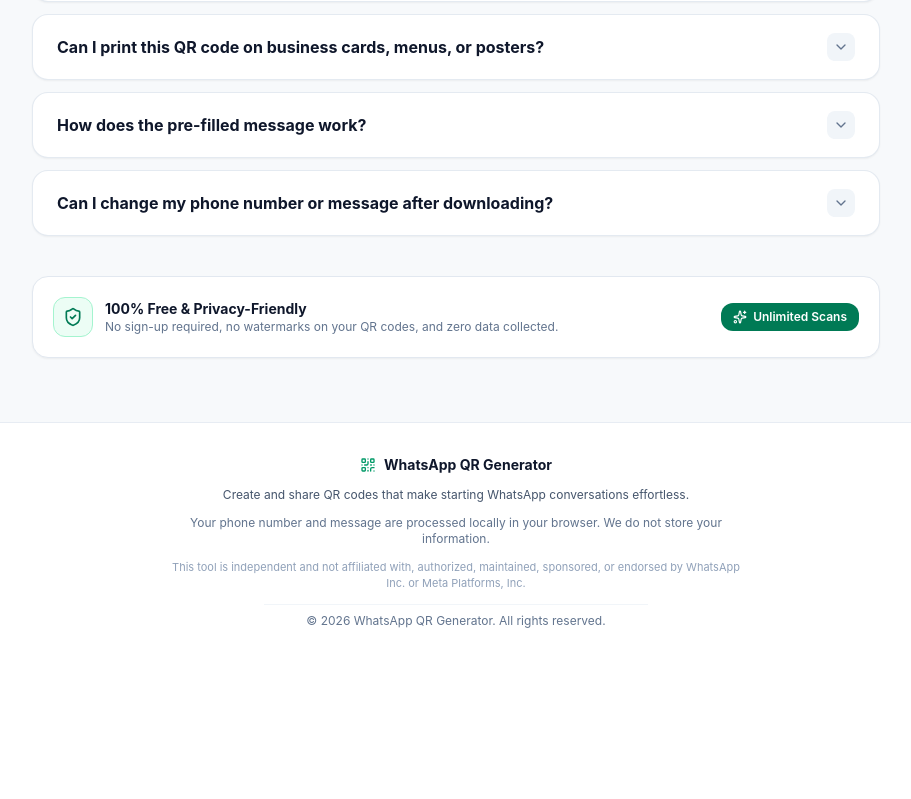
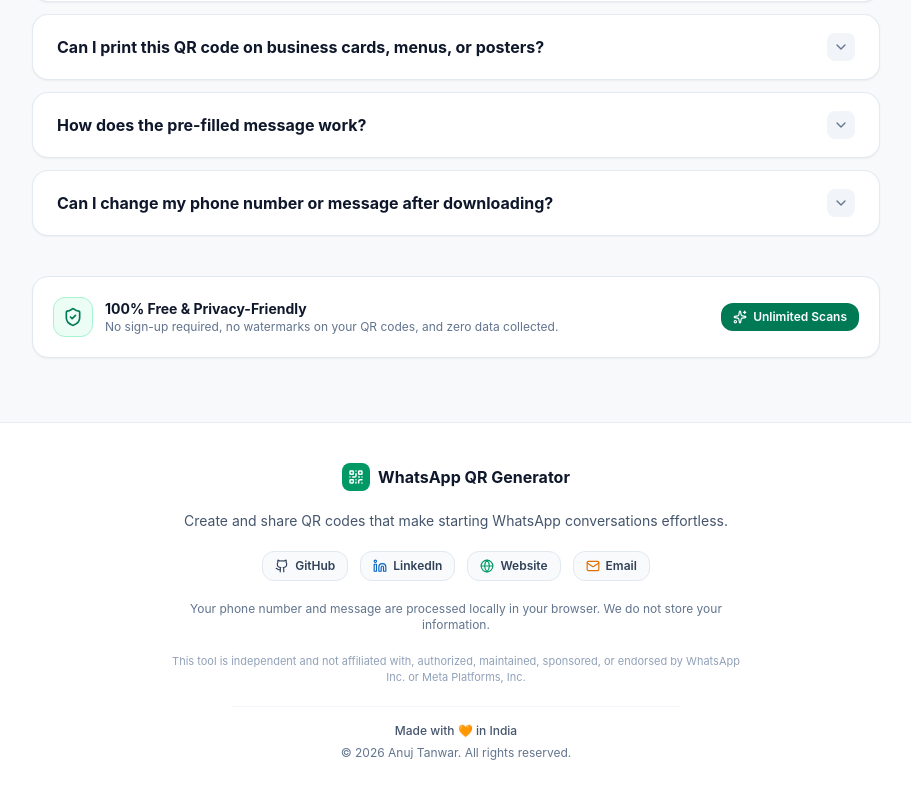
Before and after one commit to thanks-to-visit/connect-with-me, a React (Vite) app: page / in a window 1280 px wide. Shown: the part 2170-2969 px from the top of the page, without its empty margins (184-1095 px from the left). Before the commit the page ends 2831 px from the top, so only its background shows below. Built offline with nearby package versions, Linux system fonts and the light colour scheme.

Commit message:
feat: update footer design and branding
Refactor the footer component in both the main generator and the not-found page to include improved branding, updated copyright information, and social media icons.

```diff
--- a/src/features/not-found/NotFoundPage.tsx
+++ b/src/features/not-found/NotFoundPage.tsx
@@ -117,8 +117,9 @@ export const NotFoundPage: React.FC<NotFoundPageProps> = ({ onGoHome }) => {
 
       {/* Footer */}
       <footer className="border-t border-slate-200/80 bg-white py-6">
-        <div className="max-w-6xl mx-auto px-4 sm:px-6 text-center text-xs text-slate-500">
-          &copy; {new Date().getFullYear()} WhatsApp QR Generator • All rights reserved
+        <div className="max-w-6xl mx-auto px-4 sm:px-6 flex flex-col items-center gap-1.5 text-center text-xs text-slate-500">
+          <span className="font-medium text-slate-600">Made with 🧡 in India</span>
+          <span>&copy; 2026 Anuj Tanwar. All rights reserved.</span>
         </div>
       </footer>
 
--- a/src/features/whatsapp-qr/WhatsAppQrGenerator.tsx
+++ b/src/features/whatsapp-qr/WhatsAppQrGenerator.tsx
@@ -8,7 +8,18 @@ import { useToast } from './components/ToastContext';
 import { validatePhoneNumber, formatDisplayPhoneNumber, extractDigits } from './lib/phone';
 import { buildWhatsAppUrl } from './lib/whatsappUrl';
 import { generateQrDataUrl } from './lib/qr';
-import { QrCode, Sparkles, Loader2, ShieldCheck, Zap, Menu } from 'lucide-react';
+import {
+  QrCode,
+  Sparkles,
+  Loader2,
+  ShieldCheck,
+  Zap,
+  Menu,
+  Github,
+  Linkedin,
+  Globe,
+  Mail,
+} from 'lucide-react';
 import { ShareMenuDrawer } from './components/ShareMenuDrawer';
 import { HowToUseSection } from './components/HowToUseSection';
 import { FaqSection } from './components/FaqSection';
@@ -283,16 +294,60 @@ export const WhatsAppQrGenerator: React.FC<WhatsAppQrGeneratorProps> = ({ onNavi
       <FaqSection />
 
       {/* Footer */}
-      <footer className="mt-auto border-t border-slate-200/80 bg-white py-8">
-        <div className="max-w-6xl mx-auto px-4 sm:px-6 flex flex-col items-center text-center gap-3">
-          <div className="flex items-center gap-2 text-slate-900 font-bold text-sm">
-            <QrCode className="w-4 h-4 text-emerald-600" />
+      <footer className="mt-auto border-t border-slate-200/80 bg-white py-10">
+        <div className="max-w-6xl mx-auto px-4 sm:px-6 flex flex-col items-center text-center gap-5">
+          {/* Brand */}
+          <div className="flex items-center gap-2 text-slate-900 font-bold text-base">
+            <div className="w-7 h-7 rounded-lg bg-emerald-600 flex items-center justify-center text-white">
+              <QrCode className="w-4 h-4 stroke-[2.2]" />
+            </div>
             <span>WhatsApp QR Generator</span>
           </div>
 
-          <p className="text-xs text-slate-600 max-w-xl">
+          <p className="text-xs sm:text-sm text-slate-600 max-w-xl">
             Create and share QR codes that make starting WhatsApp conversations effortless.
           </p>
+
+          {/* Social & Contact Links */}
+          <div className="flex flex-wrap items-center justify-center gap-2 sm:gap-3">
+            <a
+              href="https://github.com/thanks-to-visit/connect-with-me"
+              target="_blank"
+              rel="noopener noreferrer"
+              className="inline-flex items-center gap-1.5 px-3 py-1.5 rounded-xl text-xs font-semibold text-slate-700 bg-slate-50 hover:bg-slate-100 hover:text-slate-950 border border-slate-200 transition-colors"
+            >
+              <Github className="w-3.5 h-3.5" />
+              <span>GitHub</span>
+            </a>
+
+            <a
+              href="https://linkedin.com/in/gitanuj993"
+              target="_blank"
+              rel="noopener noreferrer"
+              className="inline-flex items-center gap-1.5 px-3 py-1.5 rounded-xl text-xs font-semibold text-slate-700 bg-slate-50 hover:bg-slate-100 hover:text-slate-950 border border-slate-200 transition-colors"
+            >
+              <Linkedin className="w-3.5 h-3.5 text-[#0A66C2]" />
+              <span>LinkedIn</span>
+            </a>
+
+            <a
+              href="https://anuj-tanwar.me"
+              target="_blank"
+              rel="noopener noreferrer"
+              className="inline-flex items-center gap-1.5 px-3 py-1.5 rounded-xl text-xs font-semibold text-slate-700 bg-slate-50 hover:bg-slate-100 hover:text-slate-950 border border-slate-200 transition-colors"
+            >
+              <Globe className="w-3.5 h-3.5 text-emerald-600" />
+              <span>Website</span>
+            </a>
+
+            <a
+              href="mailto:anujtawar42@gmail.com"
+              className="inline-flex items-center gap-1.5 px-3 py-1.5 rounded-xl text-xs font-semibold text-slate-700 bg-slate-50 hover:bg-slate-100 hover:text-slate-950 border border-slate-200 transition-colors"
+            >
+              <Mail className="w-3.5 h-3.5 text-amber-600" />
+              <span>Email</span>
+            </a>
+          </div>
 
           <p className="text-xs text-slate-500 max-w-xl">
             Your phone number and message are processed locally in your browser. We do not store your information.
@@ -302,8 +357,14 @@ export const WhatsAppQrGenerator: React.FC<WhatsAppQrGeneratorProps> = ({ onNavi
             This tool is independent and not affiliated with, authorized, maintained, sponsored, or endorsed by WhatsApp Inc. or Meta Platforms, Inc.
           </p>
 
-          <div className="text-xs text-slate-500 pt-2 border-t border-slate-100 w-full max-w-sm">
-            &copy; {new Date().getFullYear()} WhatsApp QR Generator. All rights reserved.
+          {/* Bottom Copyright & Made with in India */}
+          <div className="pt-4 border-t border-slate-100 w-full max-w-md flex flex-col items-center gap-1.5 text-xs text-slate-500">
+            <span className="font-medium text-slate-600">
+              Made with 🧡 in India
+            </span>
+            <span>
+              &copy; 2026 Anuj Tanwar. All rights reserved.
+            </span>
           </div>
         </div>
       </footer>
```
